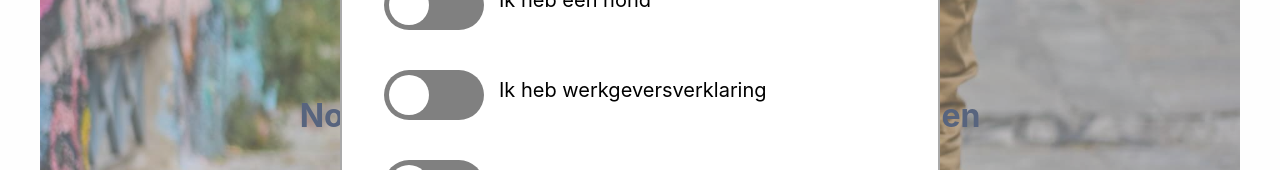
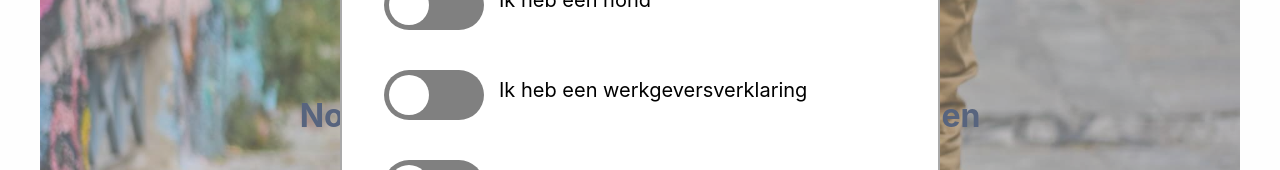
Before and after one commit to RubenJnl/magikdestraatop, a React (Create React App) app: page / in a window 1280 px wide. Both pictures are taken after a click on the button "Stel je voorkeuren in". Shown: the part 305-475 px from the top of the page. Built offline with nearby package versions, Linux system fonts and the light colour scheme.

Commit message:
🖋 Fix late night typo

```diff
--- a/src/components/configuration/configuration.js
+++ b/src/components/configuration/configuration.js
@@ -61,7 +61,7 @@ const Configuration = ({
           <Styles.OptionRow>
             <Styles.Toggle id="verklaring" type="checkbox" checked={verklaring} onChange={() => {save('verklaring',!verklaring)}}></Styles.Toggle>
             <Styles.ToggleLabel htmlFor="verklaring"></Styles.ToggleLabel>
-            <Styles.TextLabel htmlFor="verklaring">Ik heb werkgeversverklaring</Styles.TextLabel>
+            <Styles.TextLabel htmlFor="verklaring">Ik heb een werkgeversverklaring</Styles.TextLabel>
           </Styles.OptionRow>
           <Styles.OptionRow>
             <Styles.Toggle id="bullshit" type="checkbox" checked={bullshit} onChange={() => {save('bullshit', !bullshit)}}></Styles.Toggle>
```
